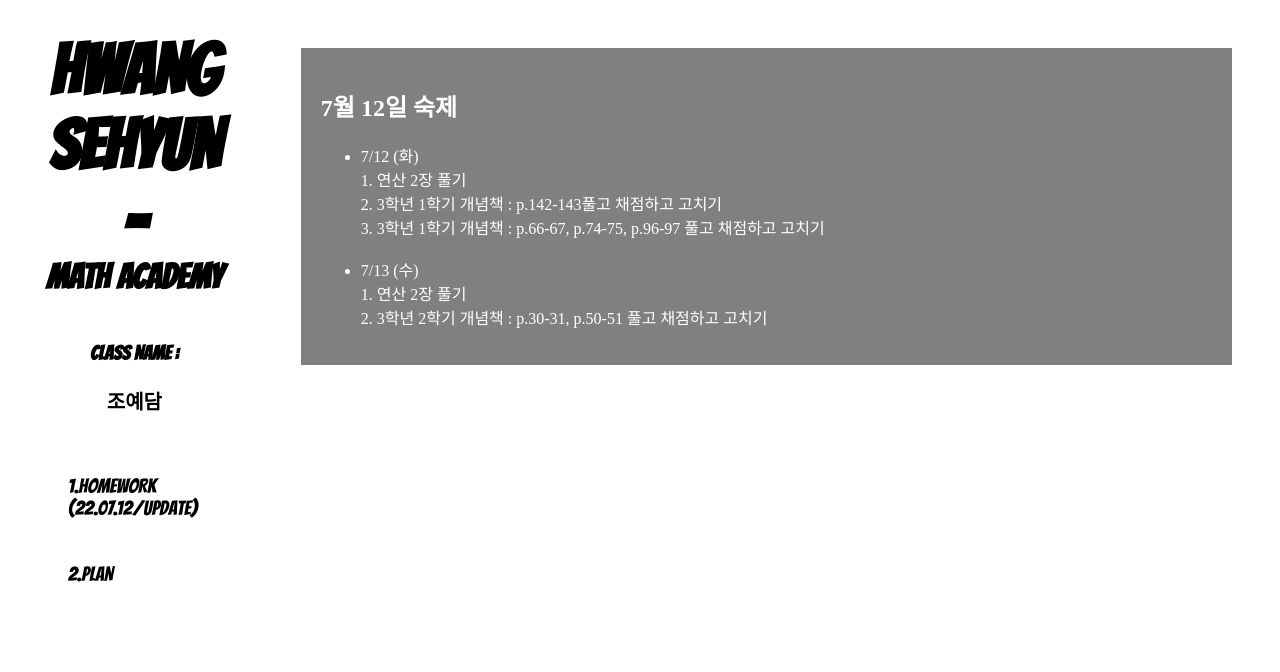
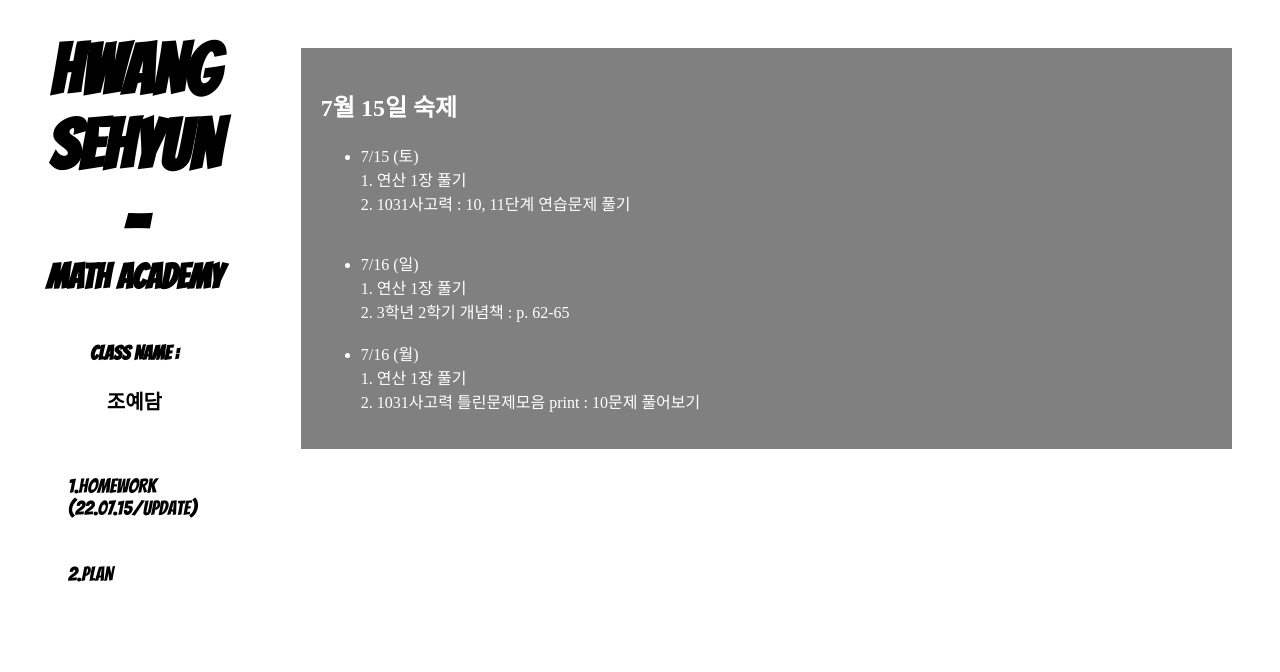
Before and after one commit to hwang-sehyun/sehyunclass, a plain HTML site: page homework.html in a window 1280 px wide. Drawn offline with Linux system fonts and the light colour scheme; a web font is replaced by a local one.

Commit message:
수업 업데이트

```diff
--- a/homework.html
+++ b/homework.html
@@ -109,7 +109,7 @@
         <h3 style="color:black; text-shadow:none; font-family: 'Bangers', cursive; font-size:20px;"> CLASS NAME :<br><br> 조예담 </h3>
         <div class="card1">
           <p style="font-size:20px; font-family: 'Bangers', cursive;">
-            <a href="homework.html" style="text-decoration-line: none; color:black;">1.HOMEWORK (22.07.12/update)<br><br><br></a>
+            <a href="homework.html" style="text-decoration-line: none; color:black;">1.HOMEWORK (22.07.15/update)<br><br><br></a>
             <a href="예담여름방학계획.pdf" style="text-decoration-line: none;color:black;">2.PLAN<br><br><br></a>
           </p>
         </div>
@@ -117,19 +117,25 @@
 
       <div class="rightcolumn" style="color:white;">
         <div class="card2">
-          <h2> 7월 12일 숙제  </h2>
+          <h2> 7월 15일 숙제  </h2>
           <ul>
             <li>
-              7/12 (화)<br>
-               1. 연산 2장 풀기<br>
-               2. 3학년 1학기 개념책 : p.142-143풀고 채점하고 고치기<br>
-               3. 3학년 1학기 개념책 : p.66-67, p.74-75, p.96-97 풀고 채점하고 고치기<br>
+              7/15 (토)<br>
+               1. 연산 1장 풀기<br>
+               2. 1031사고력 : 10, 11단계 연습문제 풀기<br>
+               <br>
             </li>
             <br>
             <li>
-              7/13 (수)<br>
-               1. 연산 2장 풀기<br>
-               2. 3학년 2학기 개념책 : p.30-31, p.50-51 풀고 채점하고 고치기<br>
+              7/16 (일)<br>
+               1. 연산 1장 풀기<br>
+               2. 3학년 2학기 개념책 : p. 62-65<br>
+            </li>
+            <br>
+            <li>
+              7/16 (월)<br>
+               1. 연산 1장 풀기<br>
+               2. 1031사고력 틀린문제모음 print : 10문제 풀어보기<br>
             </li>
           </ul>
           </div>
```
Also changed, not shown: index.html (+6 -3 lines).
